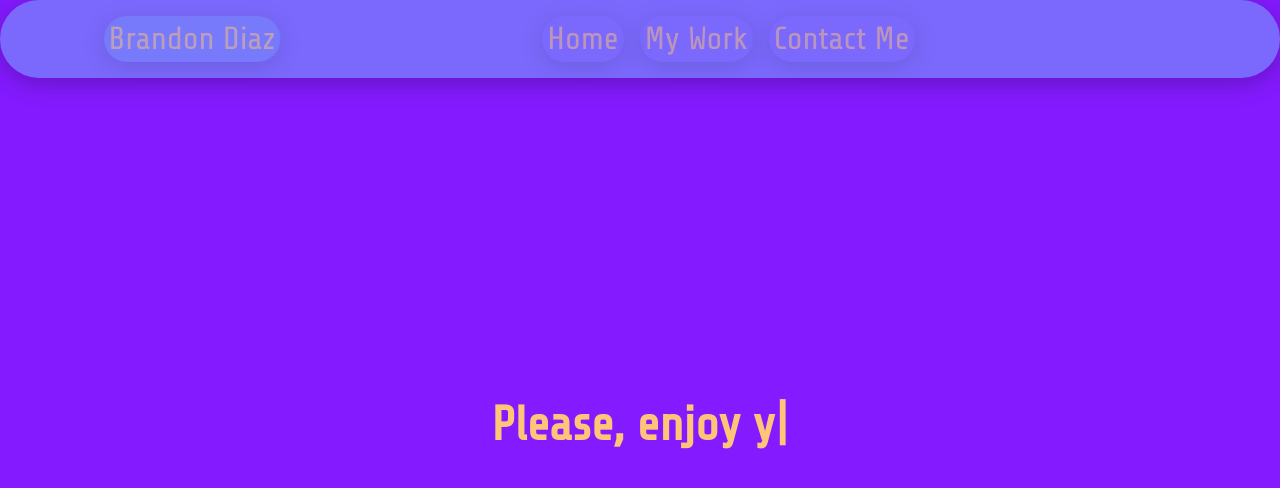
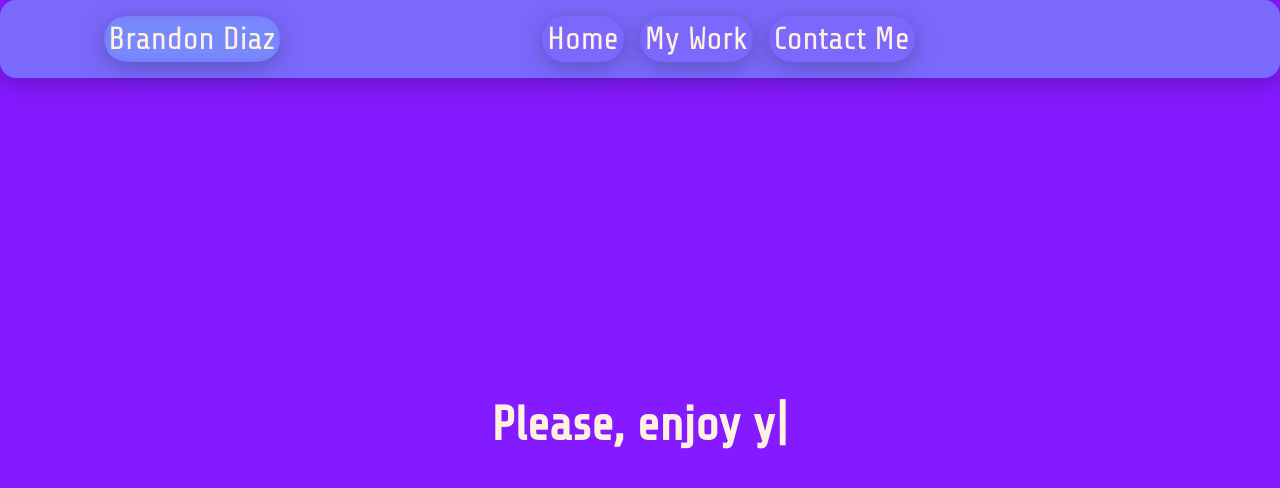
Before and after one commit to 1Clide1/My-react-port, a React (Create React App) app: page / in a window 1280 px wide. Shown: the top 488 px of the page. Built offline with nearby package versions, Linux system fonts and the light colour scheme.

Commit message:
added actual use of state to my nabar changed the text color and made the navbar sticky

```diff
--- a/src/App.css
+++ b/src/App.css
@@ -1,11 +1,17 @@
 .App {
   text-align: center;
 }
-.auto-typer-container{
+.auto-typer-container {
   position: relative;
   top: 20rem;
   font-size: 3rem;
   z-index: -1;
+}
+/* makes the navbar sticky */
+.nav-header {
+  position: -webkit-sticky;
+  position: sticky;
+  top: 0;
 }
 /*-----------might use stuff below later--------- */
 /* .App-logo {
--- a/src/App.js
+++ b/src/App.js
@@ -1,16 +1,16 @@
-import './App.css';
-import Navbar from './components/navbar/navbar'
-import Typical from './components/autoTyper/autoTyper'
+import "./App.css";
+import Navbar from "./components/navbar/navbar";
+import Typical from "./components/autoTyper/autoTyper";
 function App() {
   return (
     <div className="App">
-      <header className="port-header">
-      <Navbar />
+      <header className="nav-header">
+        <Navbar />
       </header>
       <main>
-      <h1 className='auto-typer-container'>
-        <Typical/>
-      </h1>
+        <h1 className="auto-typer-container">
+          <Typical />
+        </h1>
       </main>
     </div>
   );
--- a/src/components/navbar/Navbar.css
+++ b/src/components/navbar/Navbar.css
@@ -1,24 +1,24 @@
-.navbar-container{
+.navbar-container {
   display: flex;
   justify-content: center;
   align-items: center;
   padding: 1rem;
-    box-shadow: 0 5px 25px rgba(0, 0, 0, .25);
-    border-radius: 3rem;
+  box-shadow: 0 5px 25px rgba(0, 0, 0, 0.25);
+  border-radius: 1rem;
   background: var(--nav-bg-color);
   backdrop-filter: blur(5px);
 }
 
-.navbar-links{
+.navbar-links {
   background: transparent;
-    box-shadow: 0 5px 25px rgba(0, 0, 0, .25);
+  box-shadow: 0 5px 25px rgba(0, 0, 0, 0.25);
   border-radius: 4rem;
   padding: 5px;
   text-decoration: none;
-    margin: .5rem;
-    backdrop-filter: blur(3px);
+  margin: 0.5rem;
+  backdrop-filter: blur(5px);
 }
-.nav-ul{
+.nav-ul {
   display: grid;
   grid-template-columns: repeat(3, auto);
   list-style: none;
@@ -26,61 +26,53 @@
   text-align: center;
   justify-content: center;
 }
-.menu-icon{
+.menu-icon {
   display: none;
 }
 
-.navbar-links, .menu-icon{
+.navbar-links,
+.menu-icon {
   color: var(--text-color);
   font-size: 2rem;
-    opacity: .5;
   z-index: 2;
-    transition: .25s ease-in;
+  transition: 0.25s ease-in;
 }
 
-ul li:hover a{
-    opacity: 1;
-    box-shadow: 0 0 15px var(--text-color),
-    0 0 20px var(--text-color);
+ul li:hover a {
+  box-shadow: 0 0 15px var(--text-color), 0 0 20px var(--text-color);
   border-radius: 4rem;
   z-index: 100;
-    transition: .35s ease-out;
+  transition: 0.35s ease-out;
 }
-.logo-a{
+.logo-a {
   background: transparent;
-    box-shadow: 0 5px 25px rgba(0, 0, 0, .25);
+  box-shadow: 0 5px 25px rgba(0, 0, 0, 0.25);
   border-radius: 4rem;
-    backdrop-filter: blur(1px);
+  backdrop-filter: blur(5px);
   padding: 5px;
   color: var(--text-color);
   font-size: 2rem;
-    opacity: .5;
   z-index: 2;
   display: flex;
   justify-content: flex-start;
   text-decoration: none;
   list-style: none;
 }
-.logo-a:hover{
+.logo-a:hover {
   color: var(--text-color);
   cursor: pointer;
-    opacity: 1;
-    box-shadow: 0 0 15px var(--text-color),
-    0 0 20px var(--text-color);
+  box-shadow: 0 0 15px var(--text-color), 0 0 20px var(--text-color);
   border-radius: 2rem;
   z-index: 100;
-    transition: .35s ease-out;
+  transition: 0.35s ease-out;
 }
 /* media query for mobile menu */
-@media screen and (max-width: 580px) {
-    .navbar-container{
+@media screen and (max-width: 587px) {
+  .navbar-container {
     display: flex;
     justify-content: space-between;
   }
-    .logo-a{
-        opacity: 1;
-    }
-    .nav-ul{
+  .nav-ul {
     display: flex;
     flex-direction: column;
     width: 100%;
@@ -88,21 +80,18 @@ ul li:hover a{
     position: absolute;
     top: 90px;
     left: -100%;
-        opacity: 1;
     background: var(--nav-bg-color);
-        backdrop-filter: blur(8px);
-        box-shadow: 0 5px 25px rgba(0, 0, 0, .25);
-        transition: all .25s ease-out;
+    backdrop-filter: blur(5px);
+    box-shadow: 0 5px 25px rgba(0, 0, 0, 0.25);
+    transition: all 0.25s ease-out;
   }
-    .nav-ul.active{
+  .nav-ul.active {
     border-radius: 2rem;
     left: 0;
-        opacity: 1;
-        transition: all .5 ease-in;
+    transition: all 0.5 ease-in;
     z-index: 10;
-
   }
-    .navbar-links{
+  .navbar-links {
     text-align: center;
     justify-content: center;
     padding: 2rem;
@@ -111,18 +100,17 @@ ul li:hover a{
     opacity: 1;
   }
 
-    .menu-icon{
+  .menu-icon {
     display: flex;
     font-size: 1.8rem;
     cursor: pointer;
     margin: 0 1rem;
-        top: .2rem;
-        right: .1rem;
-        opacity: 1;
+    top: 0.2rem;
+    right: 0.1rem;
   }
-    .menu-icon:hover{
+  .menu-icon:hover {
     border-radius: 3rem;
     z-index: 100;
-        transition: .35s ease-out;
+    transition: 0.35s ease-out;
   }
 }
--- a/src/components/navbar/navbar.js
+++ b/src/components/navbar/navbar.js
@@ -1,30 +1,41 @@
-import react from 'react';
-import {MenuItems} from './MenuItems'
-import './Navbar.css'
-class Navbar extends react.Component{
-    state= { clicked: false}
-    // functions inside the constructor function have to be an arrow function
-    // setState()
-    handleClick= () =>{
-        this.setState({ clicked: !this.state.clicked})
-    }
-    render(){
-        return(
-            <nav className='navbar-container'>
-                <div className='logo'> <a className='logo-a' href='#About Me'>Brandon Diaz</a></div>
-                <div className='menu-icon' onClick={this.handleClick}> <i className={this.state.clicked ? 'lni lni-cross-circle' : 'lni lni-menu'}></i></div>
-                <ul className={this.state.clicked ? 'nav-ul active' : 'nav-ul'}>
-                    {MenuItems.map((item, index) =>{
-                        return(
-                            // make sure li always has a key
-                            <li key={index}><a className={item.cName} href={item.url}>{item.name}</a></li>
-                        )
-                    })}
-                </ul>
-            </nav>
-        )
-    }
+// make sure to captialize react when importing react when using a funciton and return
+import React, { useState } from "react";
+import { MenuItems } from "./MenuItems";
+import "./Navbar.css";
+// make sure to just use a function when creating components that way you can actually use proper vars inside to create more complex html elements
+function Navbar() {
+  // setting the state of the mobile navbar menu
+  const [clicked, setClick] = useState(false);
+  const handleClick = () => {
+    setClick(!clicked);
+  };
+  return (
+    <nav className="navbar-container">
+      <div className="logo">
+        {" "}
+        <a className="logo-a" href="#About Me">
+          Brandon Diaz
+        </a>
+      </div>
+      <div className="menu-icon" onClick={handleClick}>
+        {" "}
+        <i className={clicked ? "lni lni-cross-circle" : "lni lni-menu"}></i>
+      </div>
+      <ul className={clicked ? "nav-ul active" : "nav-ul"}>
+        {MenuItems.map((item, index) => {
+          return (
+            // make sure li always has a key
+            <li key={index}>
+              <a className={item.cName} href={item.url}>
+                {item.name}
+              </a>
+            </li>
+          );
+        })}
+      </ul>
+    </nav>
+  );
 }
 
 // make sure to always export
-export default Navbar
+export default Navbar;
--- a/src/index.css
+++ b/src/index.css
@@ -1,24 +1,23 @@
-*{
+* {
   margin: 0;
   padding: 0;
   box-sizing: border-box;
-  font-family: 'Share Tech', sans-serif;
+  font-family: "Share Tech", sans-serif;
 }
 
-:root{
-  --text-color: #ffc477;
+:root {
+  --text-color: #fff0e0;
   --bg-color: #370665;
   --nav-bg-color: #75a2fc96;
 }
 
 body {
-
   -webkit-font-smoothing: antialiased;
   -moz-osx-font-smoothing: grayscale;
-  background:#7700ffe5;
+  background: #7700ffe5;
 }
 
-main{
+main {
   min-height: 100vh;
   z-index: -1;
   color: var(--text-color);
@@ -26,6 +25,3 @@ main{
   text-align: center;
   justify-content: center;
 }
-/* code {
-  font-family: 'Share Tech', sans-serif;
-} */
```
Lines whose indentation alone changed are shown as unchanged.
